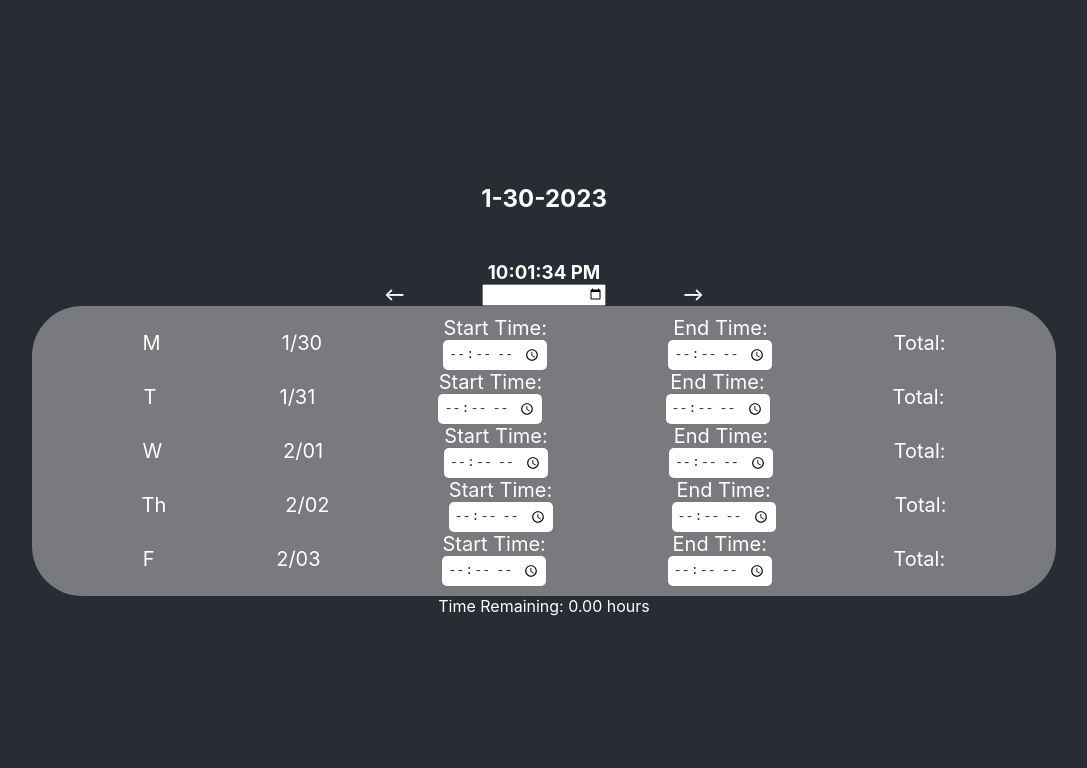
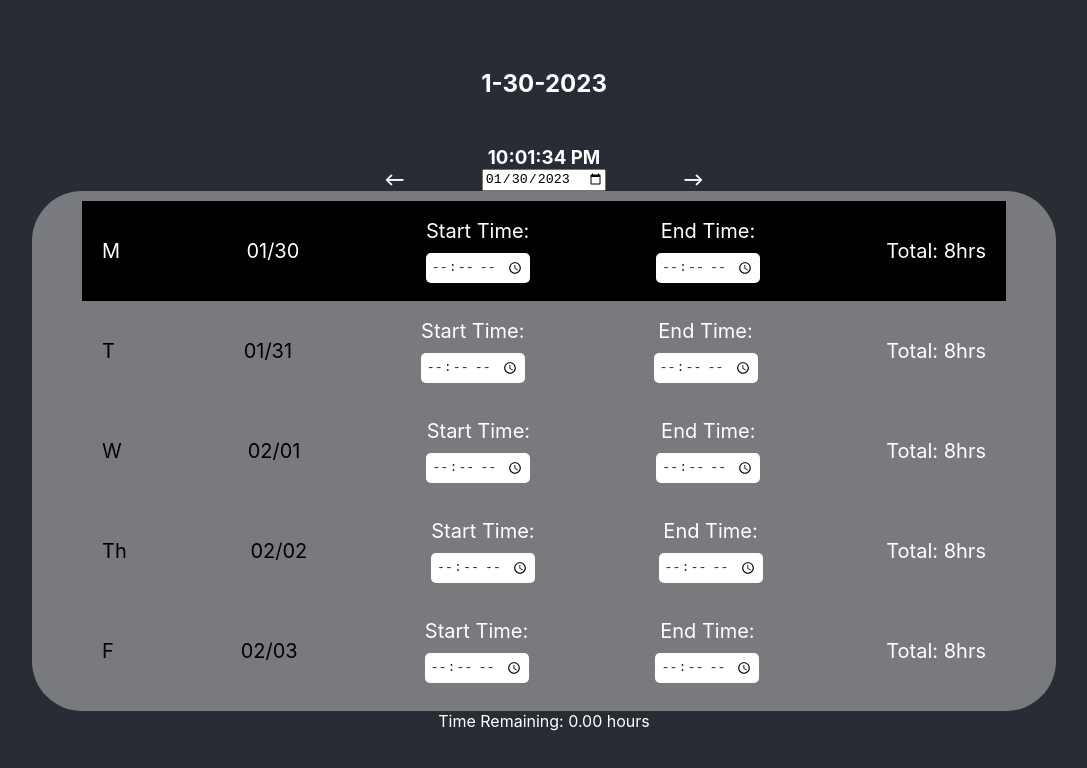
Before and after one commit to kyletucci/Time-Clock-Project, a React (Create React App) app in the folder time-clock-project/: page / in a window 1280 px wide. Shown: the top 768 px of the page, without its empty margins (96-1183 px from the left). Built offline with nearby package versions, Linux system fonts and the light colour scheme.

Commit message:
Added conditional rendering to the background of the CurrentTimeSlot to highlight day currently being edited

```diff
--- a/time-clock-project/src/components/CurrentTimeSlot.js
+++ b/time-clock-project/src/components/CurrentTimeSlot.js
@@ -10,44 +10,57 @@
 
 const StyledUnselected = styled.div`
     display: flex;
-    justify-content: space-around;
+    justify-content: space-between;
     align-items: center;
+    background-color: ${({ dayOfWeek, dayOfSelected }) => dayOfWeek === dayOfSelected ? 'black' : 'none'};
+    color: ${({ dayOfWeek, dayOfSelected }) => dayOfWeek === dayOfSelected ? 'white' : 'black'};
+    height: 100px;
+    width: 100%;
+    padding: 0 20px;
 `
 
 const StyledTimeInput = styled.div`
     display: flex;
     flex-direction: column;
-    align-items: center;
+    justify-content: space-between;
+`
+
+const StyledInputLabel = styled.p`
+    color: ${({ dayOfWeek, dayOfSelected }) => dayOfWeek === dayOfSelected ? 'white' : 'black'};
+    margin-bottom: 10px
 `
 
 
 function CurrentTimeSlot({ currentTime, selectedDate }) {
-    const dayOfWeek = getDay(selectedDate)
     const dayInitials = ['S','M','T','W','Th','F','Sa']
     const workWeek = startOfWeek(selectedDate)
     const daysOfCurrentWeek = []
     for(let i = 0; i < 5; i++){
         daysOfCurrentWeek.push(addDays(workWeek, i+1))
     }
-    const totalHtml = daysOfCurrentWeek.map((day, i) =>
-        <StyledUnselected>
-            <div>{dayInitials[i+1]}</div>
-            <div>{format(day, 'M/dd')}</div>
+    const totalHtml = daysOfCurrentWeek.map((day, i) => {
+        const dayOfWeek = getDay(day)
+        const dayOfSelected = getDay(selectedDate)
+        console.log(dayOfWeek, dayOfSelected)
+        return(
+            <StyledUnselected key={dayOfWeek} dayOfWeek={dayOfWeek} dayOfSelected={dayOfSelected}>
+                <div style={{color: 'inherit'}}>{dayInitials[i+1]}</div>
+                <div style={{color: 'inherit'}}>{format(day, 'MM/dd')}</div>
                 <StyledTimeInput>
-                <p>Start Time:</p>
+                    <StyledInputLabel>Start Time:</StyledInputLabel>
                     <TimeInput />
                 </StyledTimeInput>
                 <StyledTimeInput>
-                <p>End Time:</p>
+                    <StyledInputLabel>End Time:</StyledInputLabel>
                     <TimeInput />
                 </StyledTimeInput>
-            <div>Total: </div>
+                <div>Total: 8hrs</div>
             </StyledUnselected>
-        )
+            )})
   return (
-    <>
+    <div style={{color: 'inherit'}}>
         {totalHtml}
-    </>
+    </div>
   )
 }
 
--- a/time-clock-project/src/components/DateInput.js
+++ b/time-clock-project/src/components/DateInput.js
@@ -17,7 +17,7 @@
   return (
     <StyledDateInput>
         <StyledArrow onClick={handleLeftArrow} href='#'>{'<--'}</StyledArrow>
-        <input type='date' onChange={handleDateChange} value={selectedDate} />
+        <input style={{color: 'black'}} type='date' onChange={handleDateChange} value={selectedDate} />
         <StyledArrow onClick={handleRightArrow} href='#'>{'-->'}</StyledArrow>
     </StyledDateInput>
   )
```
Lines whose indentation alone changed are shown as unchanged.
